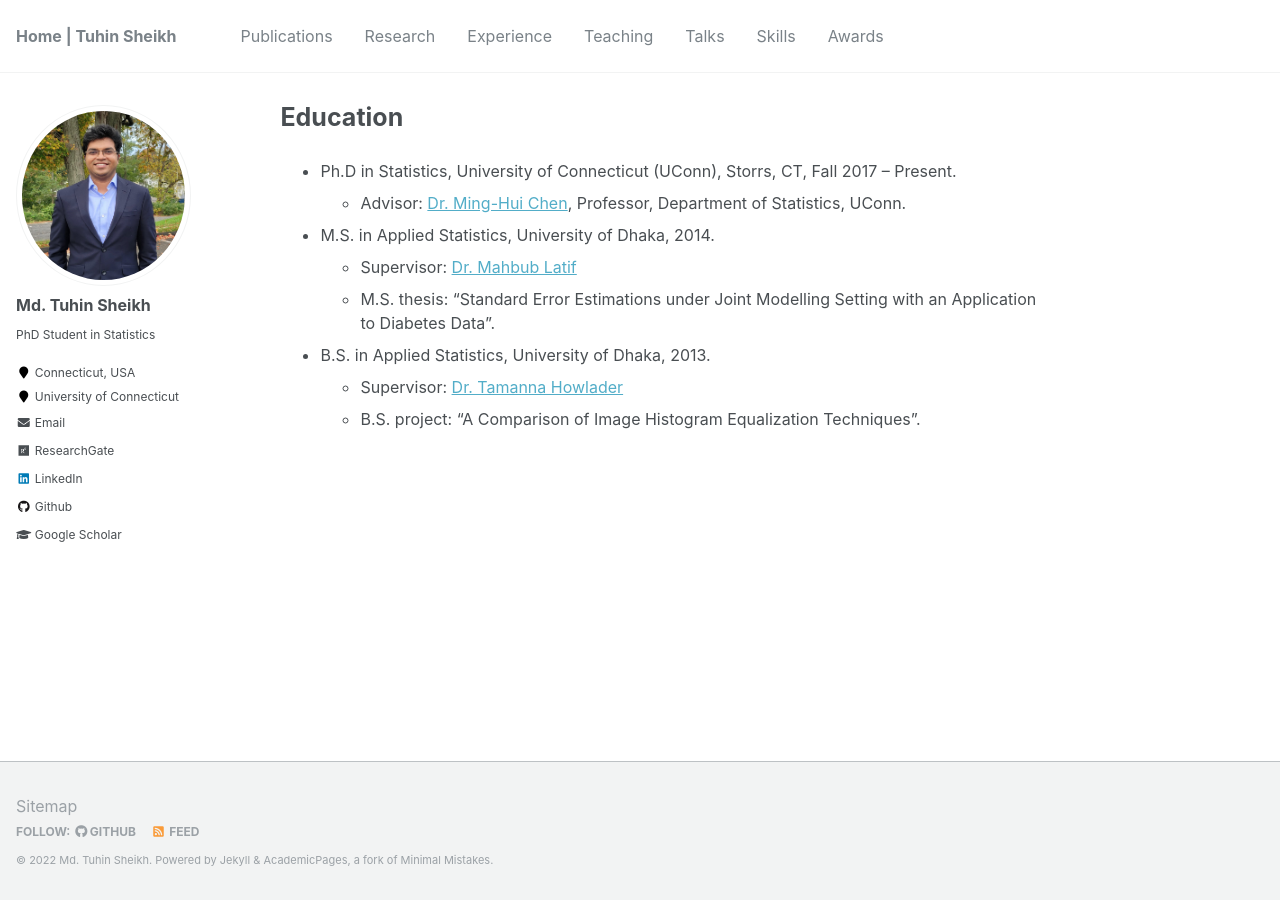
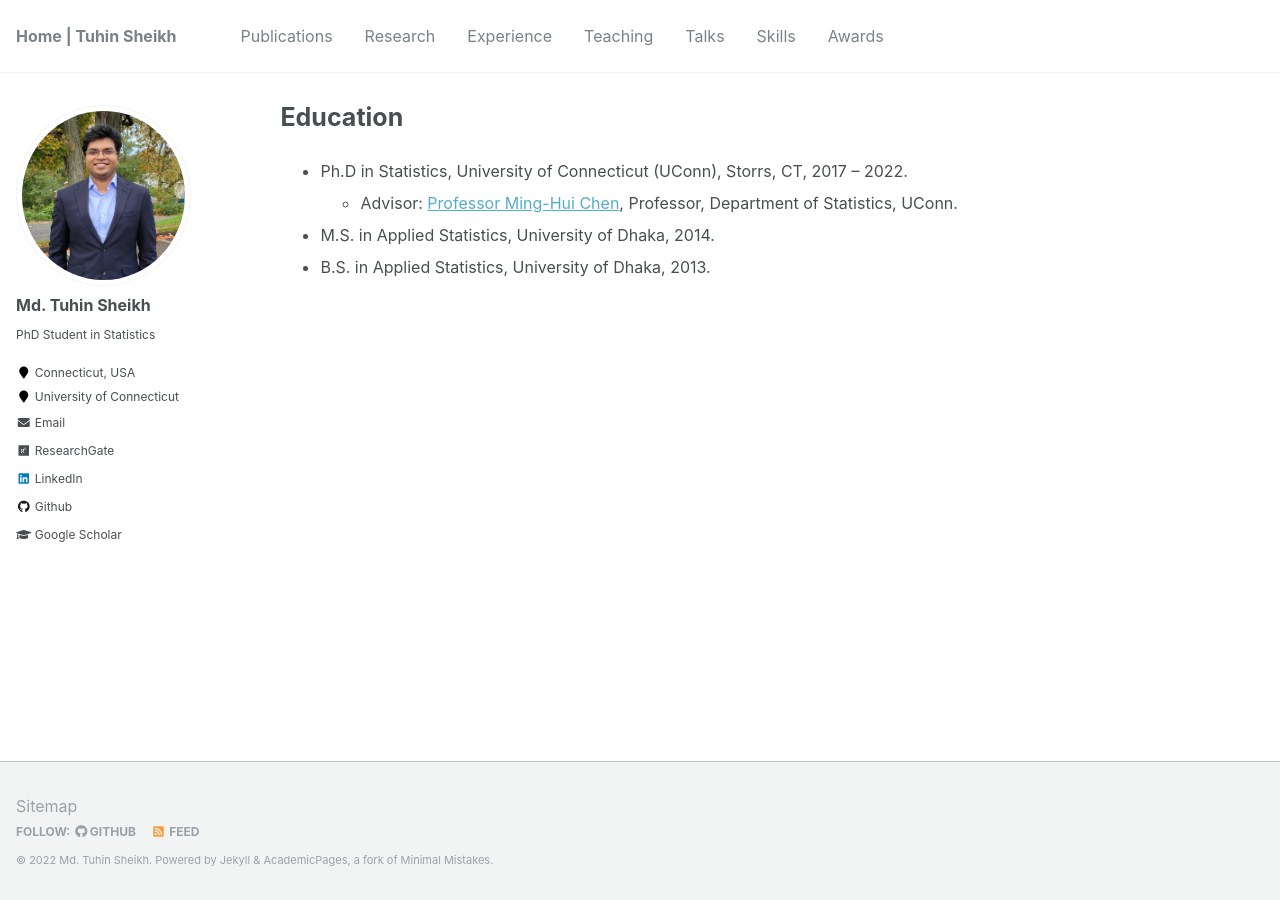
Before and after one commit to mdtuhinsheikh/mdtuhinsheikh.github.io, a Jekyll site: the page built from _pages/education.md, in a window 1280 px wide. Built offline with Jekyll 4.4.1, drawn with Linux system fonts in a browser that asks for light colours.

Commit message:
Update education.md

```diff
--- a/_pages/education.md
+++ b/_pages/education.md
@@ -4,13 +4,8 @@ permalink: /education/
 author_profile: true
 ---
 
-* Ph.D in Statistics, University of Connecticut (UConn), Storrs, CT, Fall 2017 -- Present.
-  - Advisor: [Dr. Ming-Hui Chen](https://stat.uconn.edu/ming-hui-chen/),
+* Ph.D in Statistics, University of Connecticut (UConn), Storrs, CT, 2017 -- 2022.
+  - Advisor: [Professor Ming-Hui Chen](https://stat.uconn.edu/ming-hui-chen/),
   Professor, Department of Statistics, UConn.
 * M.S. in Applied Statistics, University of Dhaka, 2014.
-  - Supervisor: [Dr. Mahbub Latif](https://www.isrt.ac.bd/people/mlatif/)
-  - M.S. thesis: "Standard Error Estimations under Joint Modelling Setting
-  with an Application to Diabetes Data".
 * B.S. in Applied Statistics, University of Dhaka, 2013.
-  - Supervisor: [Dr. Tamanna Howlader](https://www.isrt.ac.bd/people/tamanna/)
-  - B.S. project: "A Comparison of Image Histogram Equalization Techniques".
```
